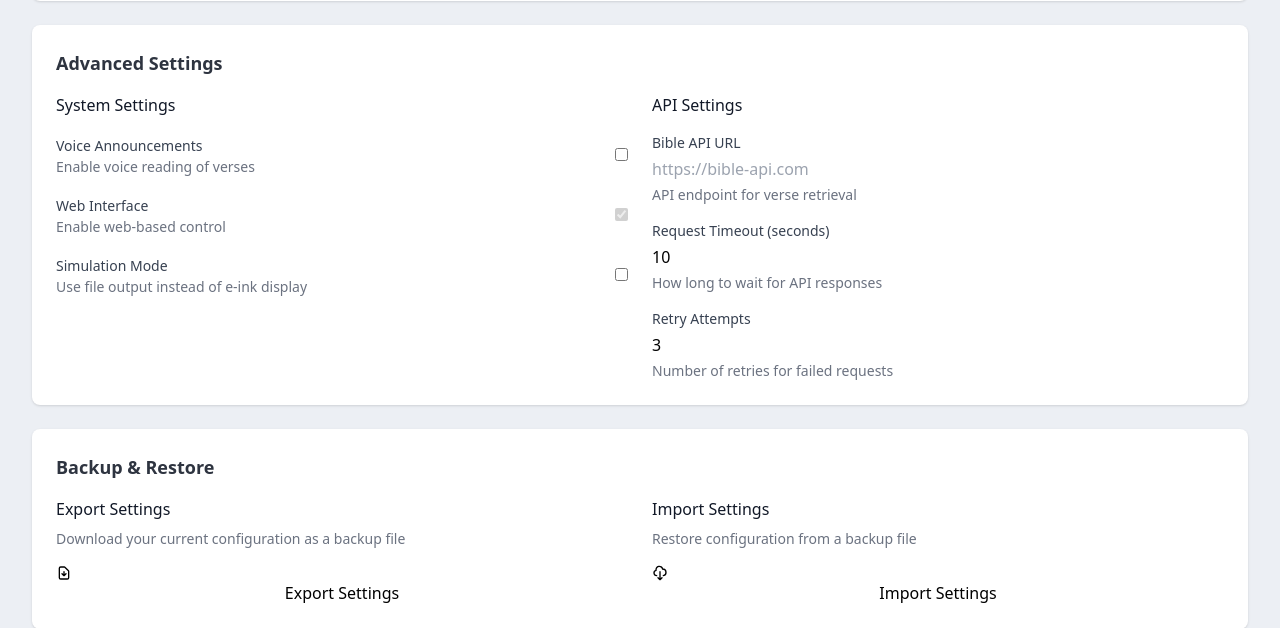
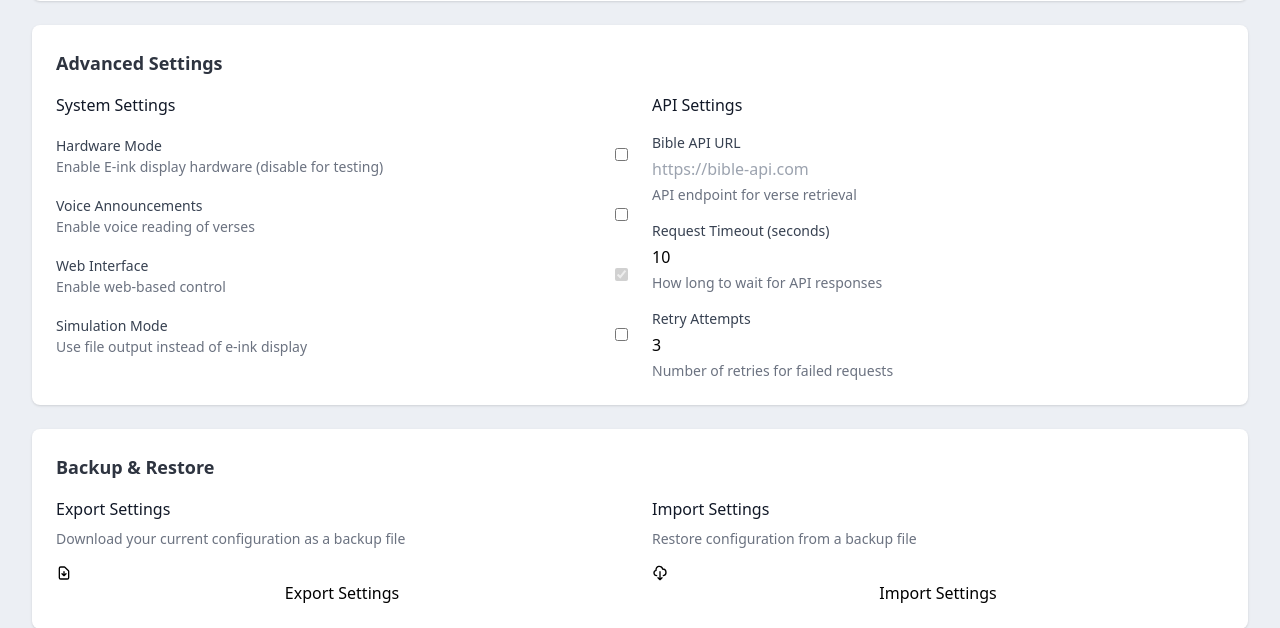
Before and after one commit to Jackal104/Bible-Clockv2, a Python web app: template src/web_interface/templates/settings.html in a window 1280 px wide. Shown: the part 1645-2273 px from the top of the page. Run offline with Jinja, Linux system fonts and the light colour scheme; the template is opened without the code that fills it, so the values that code supplies are empty; some libraries are stand-ins or nearby versions.

Commit message:
Add hardware/simulation mode toggle to web interface
- Add Hardware Mode toggle in Advanced Settings section
- Implement backend API to switch between hardware and simulation modes
- Add --hardware flag support in main.py CLI arguments
- Update service file to run without forced hardware mode (web configurable)
- Dynamic mode switching updates SIMULATION_MODE environment variable
- Frontend loads current hardware mode state and saves changes
- Real-time mode switching without service restart required

🤖 Generated with [Claude Code](https://claude.ai/code)

Co-Authored-By: Claude <noreply@anthropic.com>

```diff
--- a/main.py
+++ b/main.py
@@ -134,6 +134,8 @@ Examples:
     # Configuration options
     parser.add_argument('--simulation', action='store_true',
                         help='Run in simulation mode (save to file instead of e-ink)')
+    parser.add_argument('--hardware', action='store_true',
+                        help='Force hardware mode (use e-ink display)')
     parser.add_argument('--config', type=str,
                         help='Path to configuration file')
 
@@ -152,6 +154,8 @@ Examples:
     # Set environment variables based on arguments
     if args.simulation:
         os.environ['SIMULATION_MODE'] = 'true'
+    elif args.hardware:
+        os.environ['SIMULATION_MODE'] = 'false'
 
     if args.web_only:
         os.environ['WEB_ONLY'] = 'true'
--- a/src/web_interface/templates/settings.html
+++ b/src/web_interface/templates/settings.html
@@ -238,6 +238,17 @@
 
                 <div class="flex items-center justify-between">
                     <div>
+                        <label class="text-sm font-medium text-gray-700">Hardware Mode</label>
+                        <p class="text-sm text-gray-500">Enable E-ink display hardware (disable for testing)</p>
+                    </div>
+                    <label class="toggle">
+                        <input type="checkbox" id="hardware-mode" onchange="updateSetting('hardware_mode')">
+                        <span class="slider"></span>
+                    </label>
+                </div>
+
+                <div class="flex items-center justify-between">
+                    <div>
                         <label class="text-sm font-medium text-gray-700">Voice Announcements</label>
                         <p class="text-sm text-gray-500">Enable voice reading of verses</p>
                     </div>
@@ -383,6 +394,7 @@ function populateSettingsForm(settings) {
     document.getElementById('translation').value = settings.translation || 'kjv';
     document.getElementById('auto-refresh').value = settings.auto_refresh || '60';
     document.getElementById('voice-enabled').checked = settings.voice_enabled || false;
+    document.getElementById('hardware-mode').checked = settings.hardware_mode !== false;
     document.getElementById('api-url').value = settings.api_url || 'https://bible-api.com';
     document.getElementById('timeout').value = settings.timeout || 10;
     document.getElementById('retry-attempts').value = settings.retry_attempts || 3;
```
Also changed, not shown: src/web_interface/app.py (+10 -1 lines), 1 other file.
